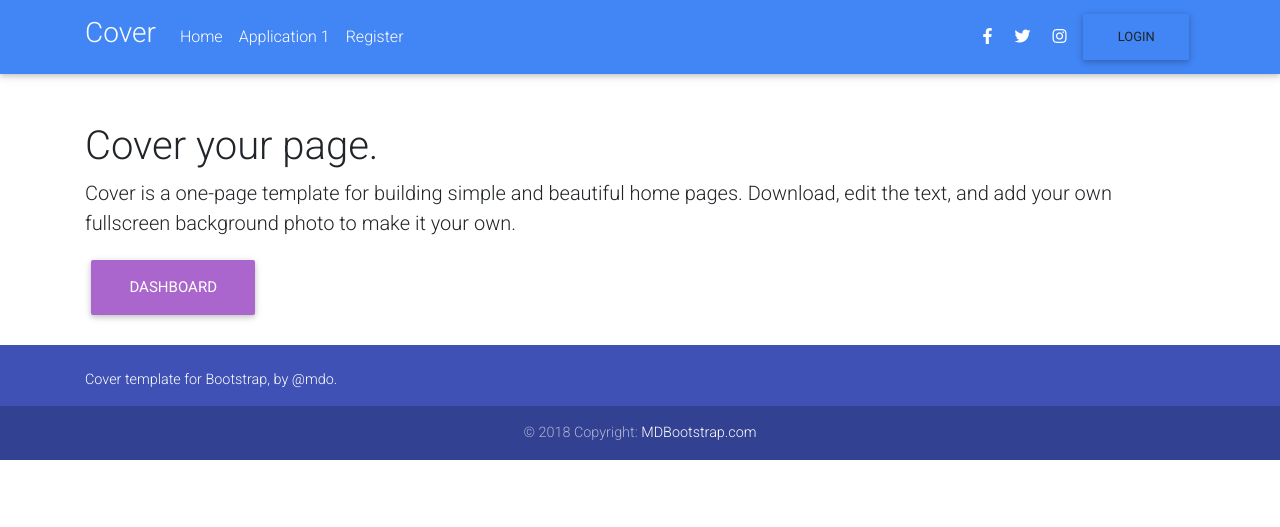
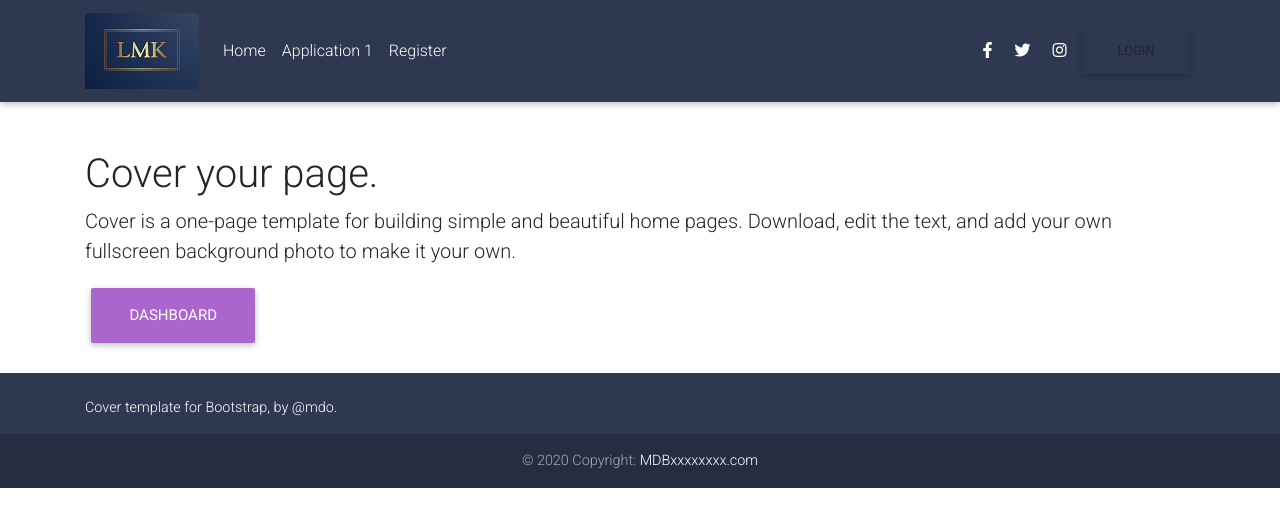
Before and after one commit to josephlim94/website_prototype_1, a Django app: template main_app/templates/main_app/index.html in a window 1280 px wide. Shown: the top 527 px of the page. Run offline with Django 3.2, Linux system fonts and the light colour scheme; the template is opened without the code that fills it, so the values that code supplies are empty; some libraries are stand-ins or nearby versions.

Commit message:
change theme color and navbar logo

```diff
--- a/main_app/templates/main_app/base.html
+++ b/main_app/templates/main_app/base.html
@@ -38,7 +38,7 @@
     color="#563d7c">
   <link rel="icon" href="{% static 'logo_only-16x16.ico' %}">
   <!-- <meta name="msapplication-config" content="https://getbootstrap.com/docs/4.4/assets/img/favicons/browserconfig.xml"> -->
-  <meta name="theme-color" content="#563d7c">
+  <!-- <meta name="theme-color" content="#563d7c"> -->
 
   <style>
     .bd-placeholder-img {
@@ -62,11 +62,12 @@
 
 <body>
   <header>
-    <nav class="navbar navbar-expand-lg navbar-dark primary-color">
+    <nav class="navbar navbar-expand-lg navbar-dark mdb-color darken-2">
       <div class="container">
         <!-- Navbar brand -->
         <a class="navbar-brand" href="{% url 'main_app:index' %}">
-          <h3 class="masthead-brand">Cover</h3>
+          <!-- <h3 class="masthead-brand">Cover</h3> -->
+          <img src="{% static 'simple_logo_small.png' %}" class="card-img-top img-fluid" alt="My Logo">
         </a>
 
         <!-- Collapse button -->
@@ -176,13 +177,13 @@
     </div>
   </main>
 
-  <footer class="page-footer font-small indigo pt-4 mt-4">
+  <footer class="page-footer font-small mdb-color darken-2 pt-4 mt-4">
     <div class="container">
       <p>Cover template for <a href="https://getbootstrap.com/">Bootstrap</a>, by <a
           href="https://twitter.com/mdo">@mdo</a>.</p>
     </div>
-    <div class="footer-copyright text-center py-3">© 2018 Copyright:
-      <a href="https://mdbootstrap.com/education/bootstrap/"> MDBootstrap.com</a>
+    <div class="footer-copyright text-center py-3">© 2020 Copyright:
+      <a href="https://mdbootstrap.com/education/bootstrap/"> MDBxxxxxxxx.com</a>
     </div>
   </footer>
 
```
Also changed, not shown: static/simple_logo_small.png (added).
